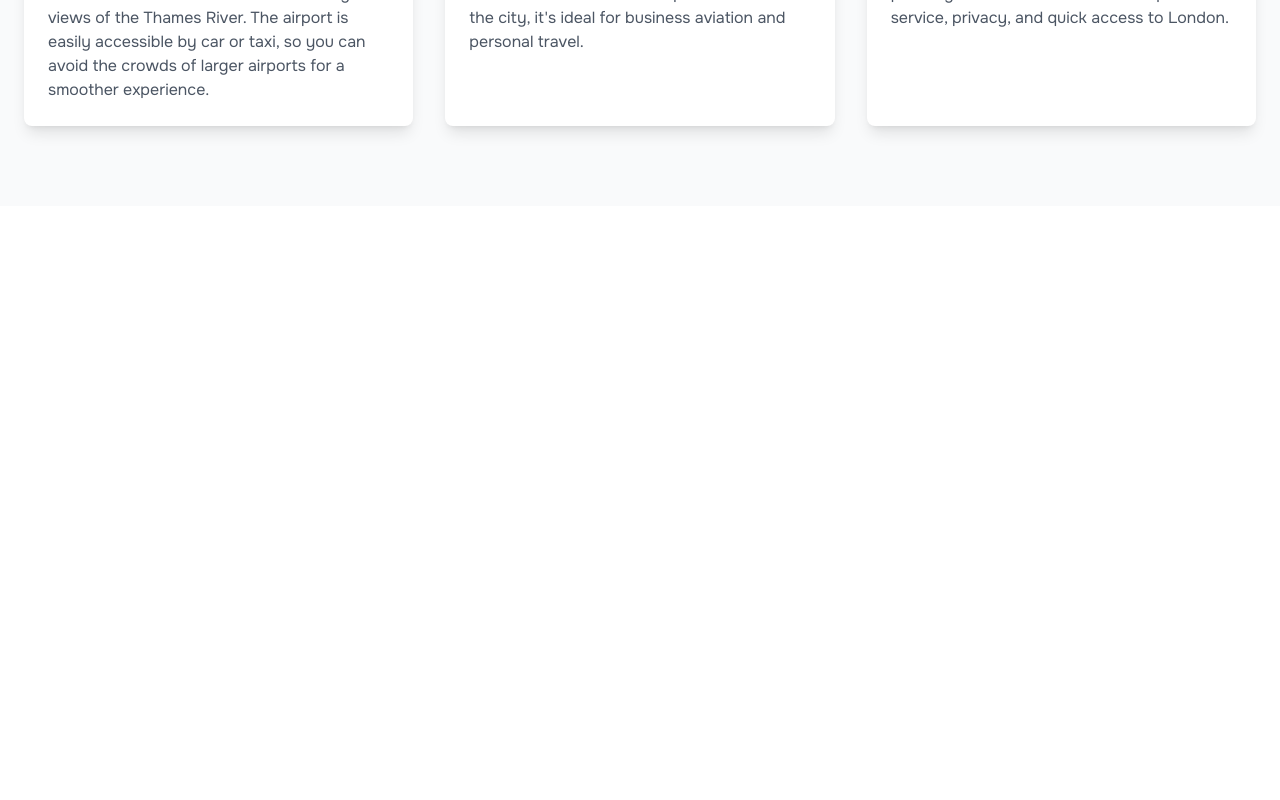
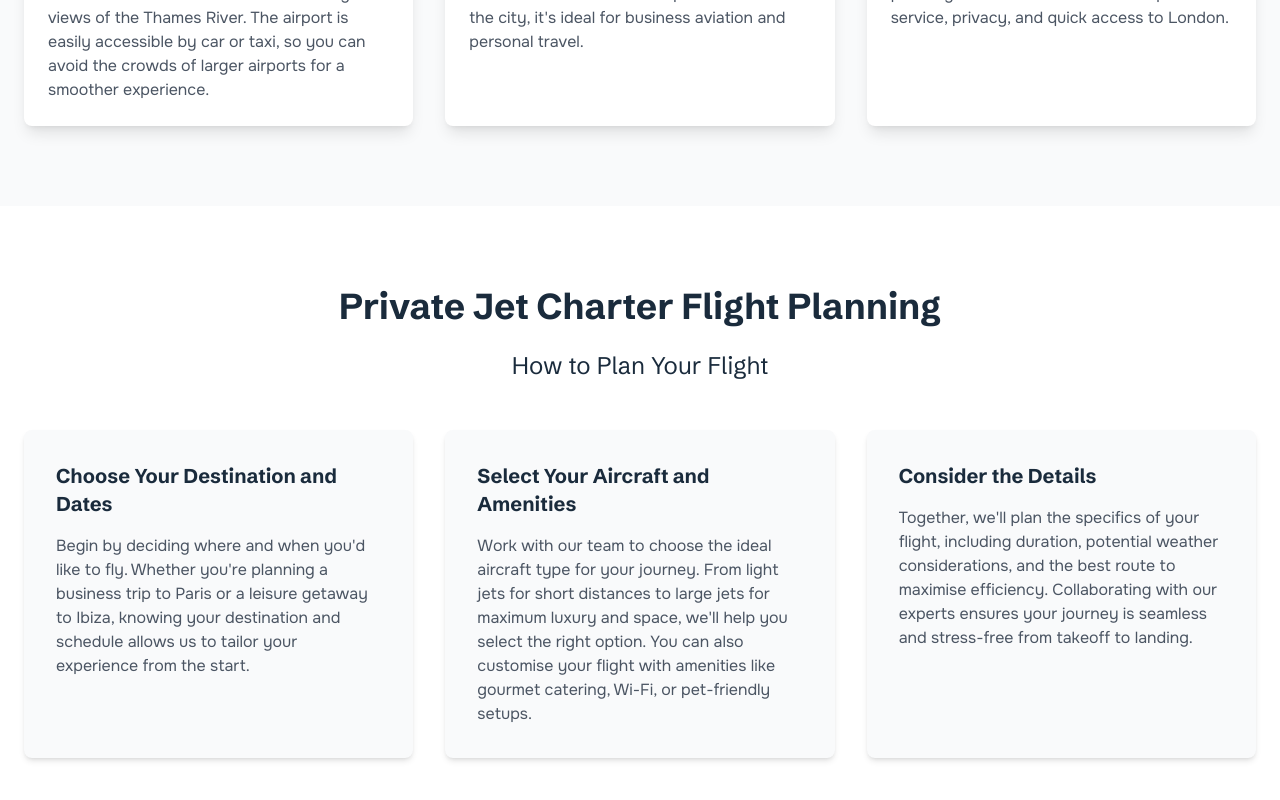
Before and after one commit to cudedesign/private-jet-luxury-leads, a React (Vite) app: page / in a window 1280 px wide. Shown: the part 2570-3370 px from the top of the page. Before the commit the page ends 2776 px from the top, so only its background shows below. Built offline with nearby package versions, Linux system fonts and the light colour scheme.

Commit message:
Add flight planning section
Implemented a new section for "Private Jet Charter Flight Planning" that includes guidance on choosing a destination and dates, selecting an aircraft and amenities, and considering flight details for a seamless experience.
[skip gpt_engineer]

```diff
--- /dev/null
+++ b/src/components/FlightPlanningSection.tsx
@@ -0,0 +1,47 @@
+const FlightPlanningSection = () => {
+  const steps = [
+    {
+      title: "Choose Your Destination and Dates",
+      description: "Begin by deciding where and when you'd like to fly. Whether you're planning a business trip to Paris or a leisure getaway to Ibiza, knowing your destination and schedule allows us to tailor your experience from the start."
+    },
+    {
+      title: "Select Your Aircraft and Amenities",
+      description: "Work with our team to choose the ideal aircraft type for your journey. From light jets for short distances to large jets for maximum luxury and space, we'll help you select the right option. You can also customise your flight with amenities like gourmet catering, Wi-Fi, or pet-friendly setups."
+    },
+    {
+      title: "Consider the Details",
+      description: "Together, we'll plan the specifics of your flight, including duration, potential weather considerations, and the best route to maximise efficiency. Collaborating with our experts ensures your journey is seamless and stress-free from takeoff to landing."
+    }
+  ];
+
+  return (
+    <section className="py-20 bg-white">
+      <div className="container mx-auto px-6">
+        <h2 className="text-3xl md:text-4xl font-schibsted font-bold text-navy text-center mb-6">
+          Private Jet Charter Flight Planning
+        </h2>
+        <h3 className="text-xl md:text-2xl font-schibsted text-navy text-center mb-12">
+          How to Plan Your Flight
+        </h3>
+
+        <div className="grid md:grid-cols-3 gap-8">
+          {steps.map((step, index) => (
+            <div
+              key={index}
+              className="bg-gray-50 rounded-lg p-8 shadow-md hover:shadow-lg transition-shadow"
+            >
+              <h4 className="text-xl font-schibsted font-bold text-navy mb-4">
+                {step.title}
+              </h4>
+              <p className="text-gray-600">
+                {step.description}
+              </p>
+            </div>
+          ))}
+        </div>
+      </div>
+    </section>
+  );
+};
+
+export default FlightPlanningSection;
--- a/src/pages/Index.tsx
+++ b/src/pages/Index.tsx
@@ -1,6 +1,7 @@
 import HeroSection from "@/components/HeroSection";
 import DestinationsSection from "@/components/DestinationsSection";
 import AirportsSection from "@/components/AirportsSection";
+import FlightPlanningSection from "@/components/FlightPlanningSection";
 
 const Index = () => {
   return (
@@ -16,6 +17,7 @@ const Index = () => {
       <HeroSection />
       <DestinationsSection />
       <AirportsSection />
+      <FlightPlanningSection />
     </div>
   );
 };
```
